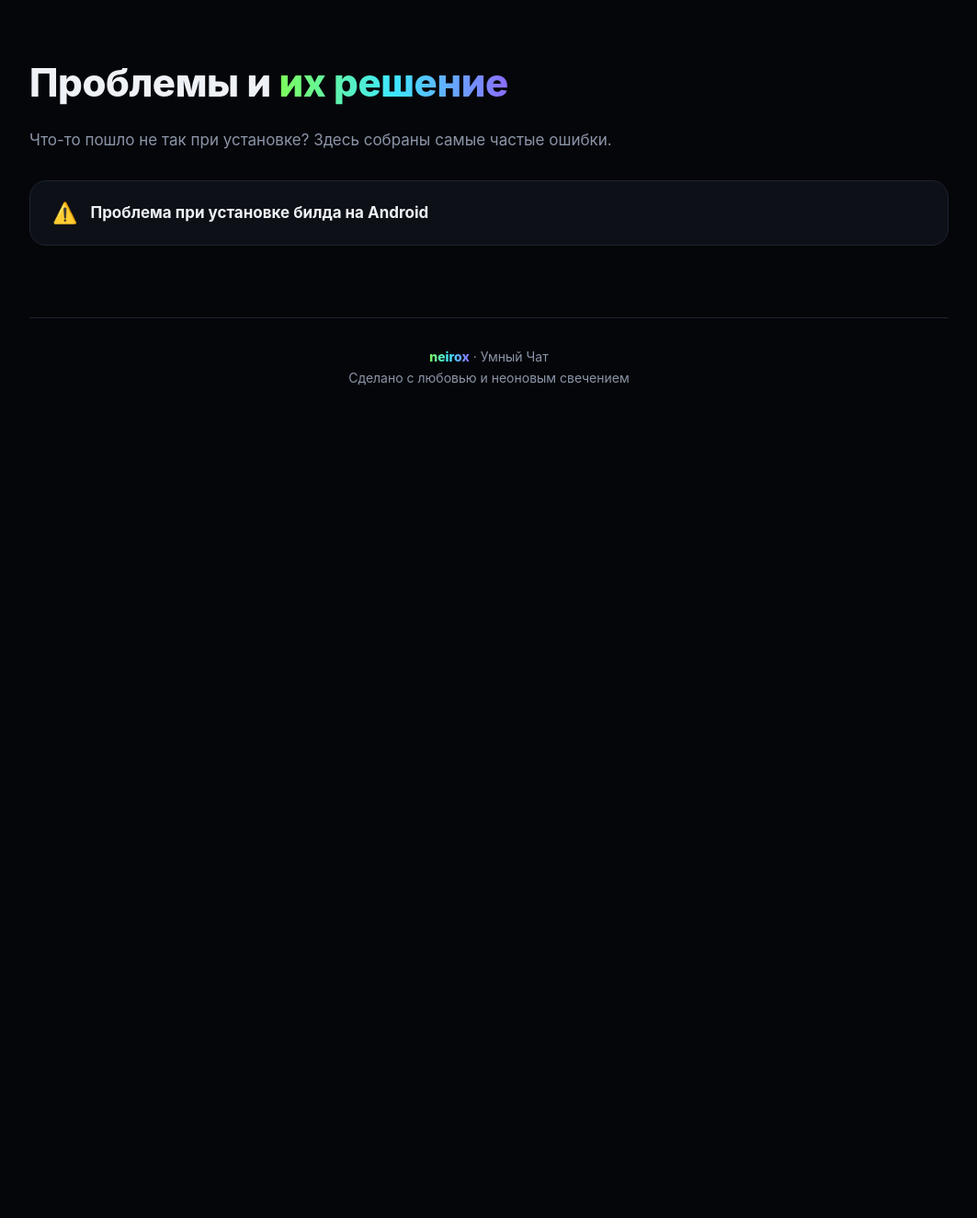
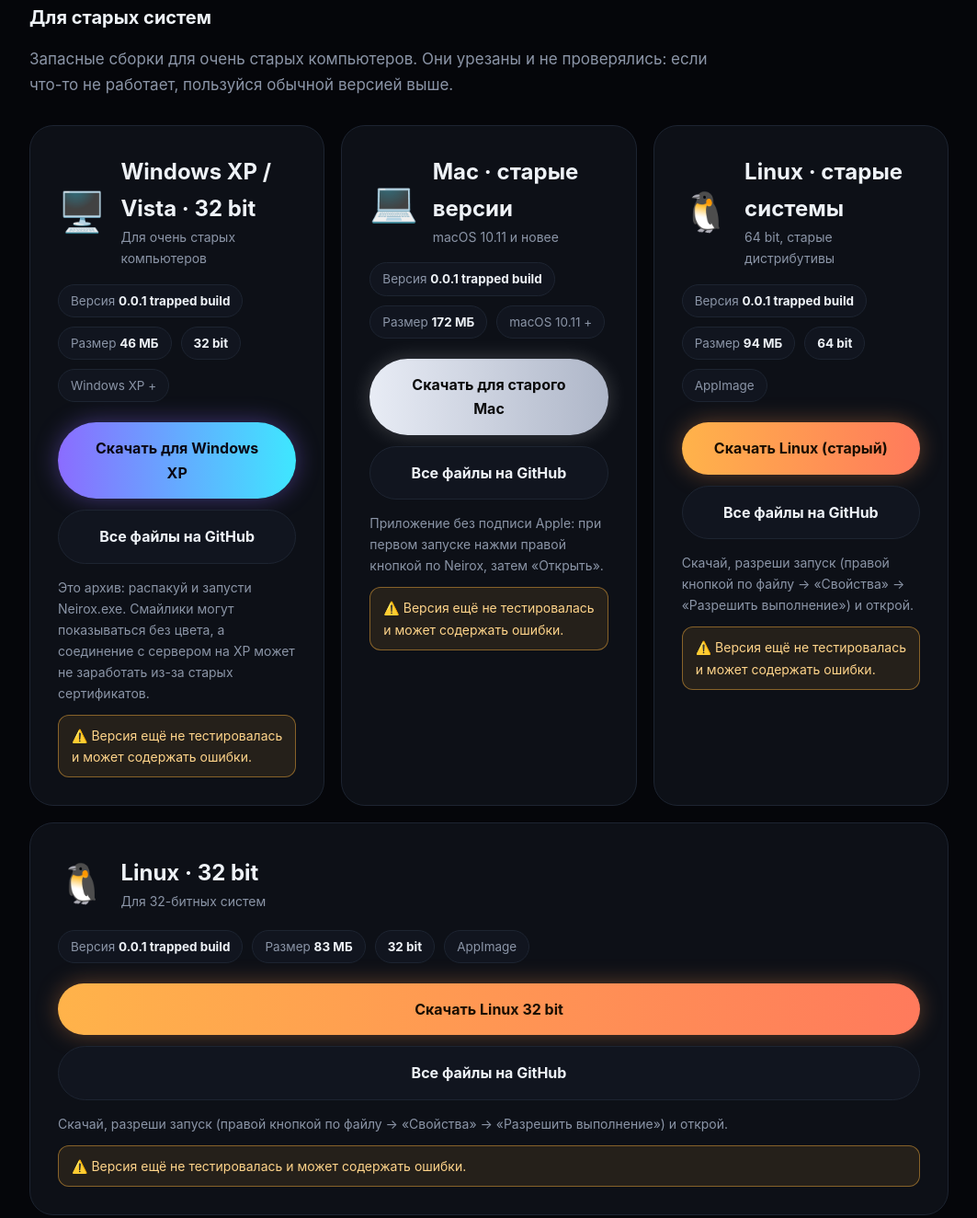
Before and after one commit to 4yrfd6vww2-cmd/calculat, a plain HTML site: page docs/index.html in a window 1280 px wide. Shown: the part 5393-6717 px from the top of the page at 92% size, without its empty margins (108-1171 px from the left). Before the commit the page ends 5865 px from the top, so only its background shows below. Drawn offline with Linux system fonts and the light colour scheme.

Commit message:
Site: legacy builds (XP/Vista, old Mac, old Linux, Linux 32 bit)
Co-Authored-By: Claude Sonnet 5.5 <noreply@anthropic.com>
Claude-Session: https://claude.ai/code/session_01QK43xz4fHHarSogbBPEHWP

```diff
--- a/docs/index.html
+++ b/docs/index.html
@@ -431,6 +431,78 @@ footer .grad{font-weight:800}
         <p class="warn">⚠️ Версия ещё не тестировалась и может содержать ошибки.</p>
       </div>
     </div>
+
+    <h3 class="grp">Для старых систем</h3>
+    <p class="sub">Запасные сборки для очень старых компьютеров. Они урезаны и не проверялись: если что-то не работает, пользуйся обычной версией выше.</p>
+    <div class="dl">
+
+      <div class="dl-card win">
+        <div class="dl-top">
+          <div class="big">🖥️</div>
+          <div><h3>Windows XP / Vista · 32 bit</h3><small>Для очень старых компьютеров</small></div>
+        </div>
+        <div class="meta">
+          <span class="chip">Версия <b>0.0.1 trapped build</b></span>
+          <span class="chip">Размер <b>46 МБ</b></span>
+          <span class="chip"><b>32 bit</b></span>
+          <span class="chip">Windows XP +</span>
+        </div>
+        <a class="btn" href="https://github.com/4yrfd6vww2-cmd/calculat/releases/download/legacy-2/Neirox-WinXP.zip">Скачать для Windows XP</a>
+        <a class="btn gh" href="https://github.com/4yrfd6vww2-cmd/calculat/releases/tag/legacy-2">Все файлы на GitHub</a>
+        <p class="note">Это архив: распакуй и запусти Neirox.exe. Смайлики могут показываться без цвета, а соединение с сервером на XP может не заработать из-за старых сертификатов.</p>
+        <p class="warn">⚠️ Версия ещё не тестировалась и может содержать ошибки.</p>
+      </div>
+
+      <div class="dl-card mac">
+        <div class="dl-top">
+          <div class="big">💻</div>
+          <div><h3>Mac · старые версии</h3><small>macOS 10.11 и новее</small></div>
+        </div>
+        <div class="meta">
+          <span class="chip">Версия <b>0.0.1 trapped build</b></span>
+          <span class="chip">Размер <b>172 МБ</b></span>
+          <span class="chip">macOS 10.11 +</span>
+        </div>
+        <a class="btn" href="https://github.com/4yrfd6vww2-cmd/calculat/releases/download/legacy-2/Neirox-Mac-Old.dmg">Скачать для старого Mac</a>
+        <a class="btn gh" href="https://github.com/4yrfd6vww2-cmd/calculat/releases/tag/legacy-2">Все файлы на GitHub</a>
+        <p class="note">Приложение без подписи Apple: при первом запуске нажми правой кнопкой по Neirox, затем «Открыть».</p>
+        <p class="warn">⚠️ Версия ещё не тестировалась и может содержать ошибки.</p>
+      </div>
+
+      <div class="dl-card lin">
+        <div class="dl-top">
+          <div class="big">🐧</div>
+          <div><h3>Linux · старые системы</h3><small>64 bit, старые дистрибутивы</small></div>
+        </div>
+        <div class="meta">
+          <span class="chip">Версия <b>0.0.1 trapped build</b></span>
+          <span class="chip">Размер <b>94 МБ</b></span>
+          <span class="chip"><b>64 bit</b></span>
+          <span class="chip">AppImage</span>
+        </div>
+        <a class="btn" href="https://github.com/4yrfd6vww2-cmd/calculat/releases/download/legacy-2/Neirox-Linux-Old.AppImage">Скачать Linux (старый)</a>
+        <a class="btn gh" href="https://github.com/4yrfd6vww2-cmd/calculat/releases/tag/legacy-2">Все файлы на GitHub</a>
+        <p class="note">Скачай, разреши запуск (правой кнопкой по файлу → «Свойства» → «Разрешить выполнение») и открой.</p>
+        <p class="warn">⚠️ Версия ещё не тестировалась и может содержать ошибки.</p>
+      </div>
+
+      <div class="dl-card lin">
+        <div class="dl-top">
+          <div class="big">🐧</div>
+          <div><h3>Linux · 32 bit</h3><small>Для 32-битных систем</small></div>
+        </div>
+        <div class="meta">
+          <span class="chip">Версия <b>0.0.1 trapped build</b></span>
+          <span class="chip">Размер <b>83 МБ</b></span>
+          <span class="chip"><b>32 bit</b></span>
+          <span class="chip">AppImage</span>
+        </div>
+        <a class="btn" href="https://github.com/4yrfd6vww2-cmd/calculat/releases/download/legacy-2/Neirox-Linux-32.AppImage">Скачать Linux 32 bit</a>
+        <a class="btn gh" href="https://github.com/4yrfd6vww2-cmd/calculat/releases/tag/legacy-2">Все файлы на GitHub</a>
+        <p class="note">Скачай, разреши запуск (правой кнопкой по файлу → «Свойства» → «Разрешить выполнение») и открой.</p>
+        <p class="warn">⚠️ Версия ещё не тестировалась и может содержать ошибки.</p>
+      </div>
+    </div>
   </section>
 
   <section id="problems">
```
